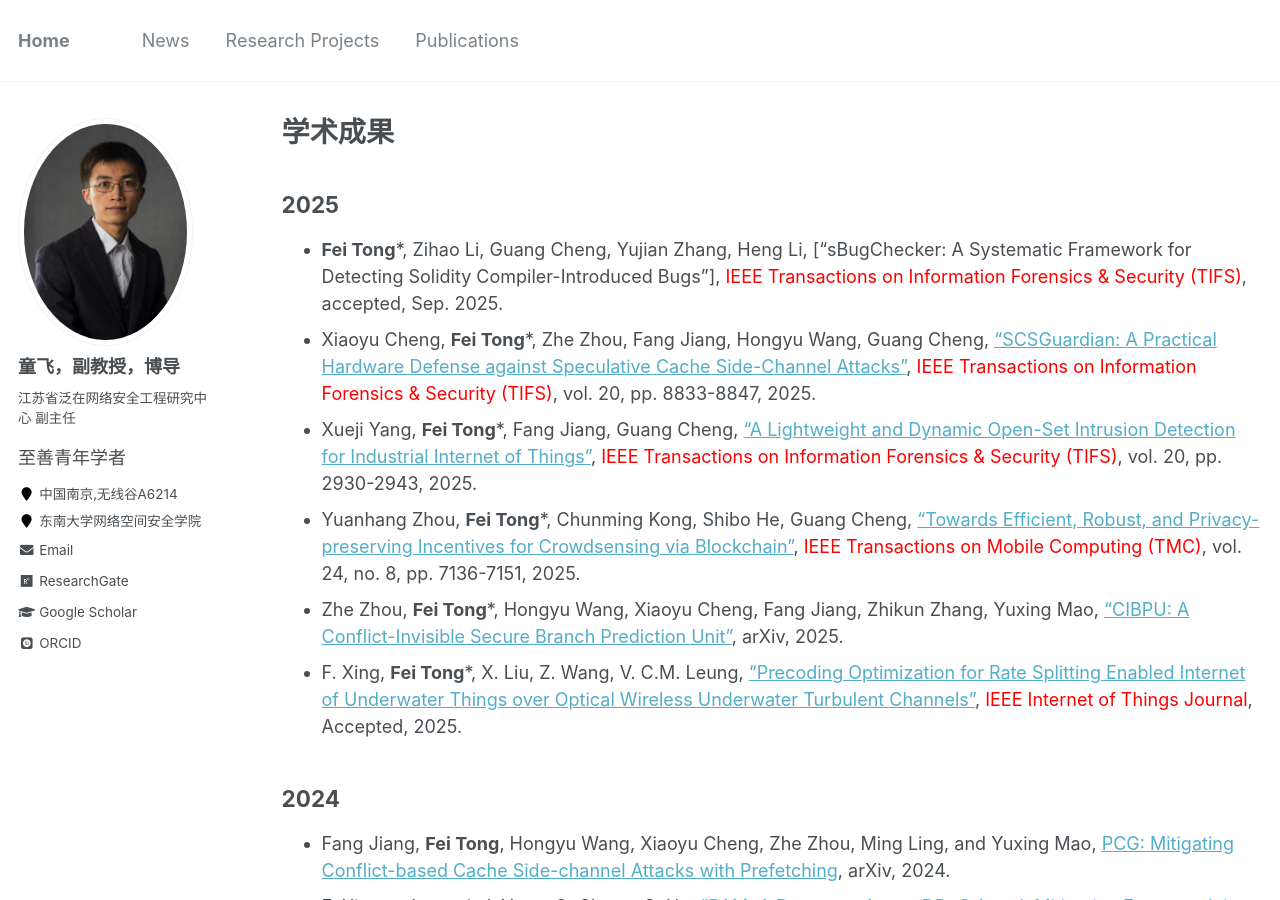
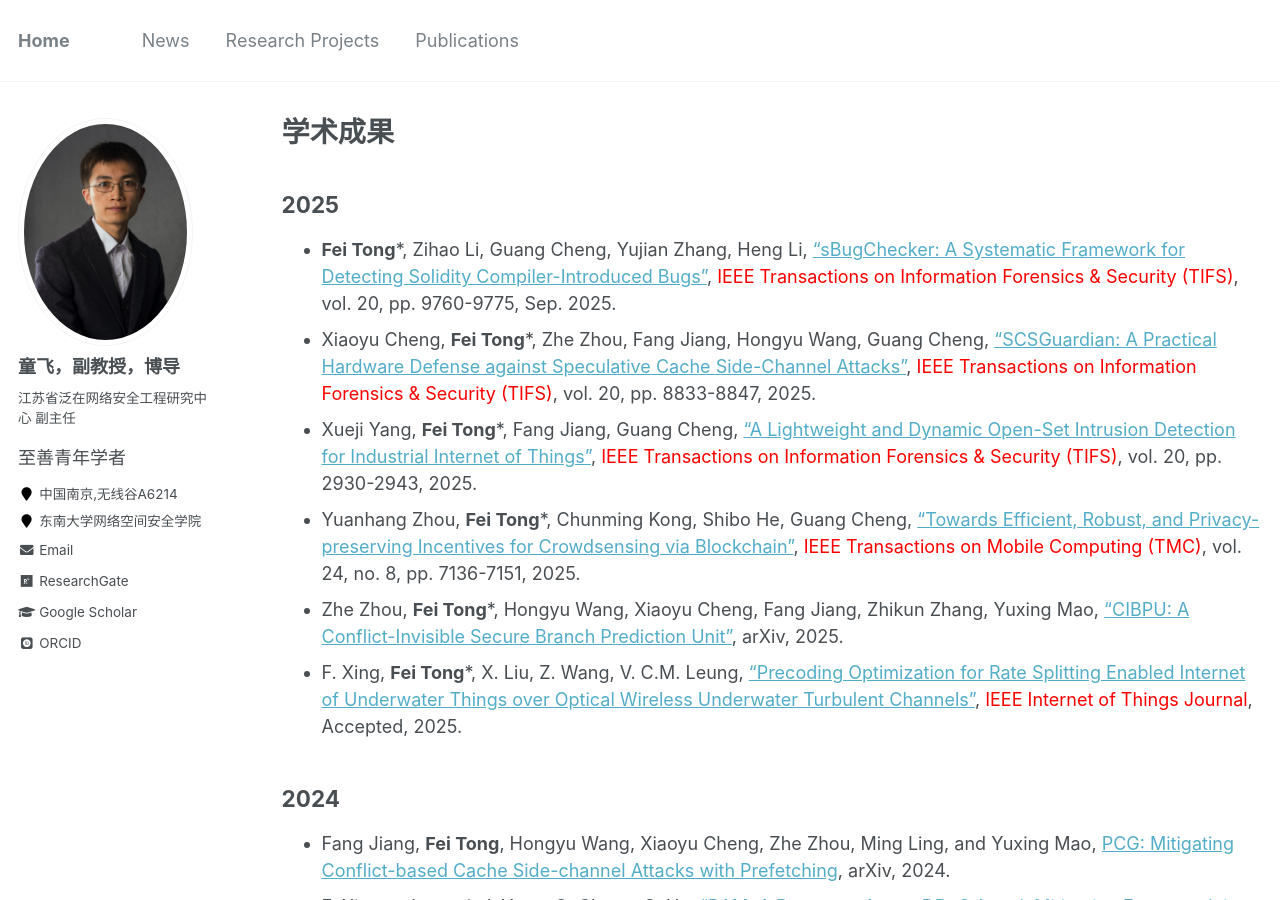
Before and after one commit to fei-tong/fei-tong.github.io, a Jekyll site: the page built from _pages/publications.md, in a window 1280 px wide and 900 px high. Built offline with Jekyll 4.4.1, drawn with Linux system fonts in a browser that asks for light colours; some web fonts are replaced.

Commit message:
Update publications.md

```diff
--- a/_pages/publications.md
+++ b/_pages/publications.md
@@ -12,7 +12,7 @@ author_profile: true
 
 ## 2025
 
-- **Fei Tong***, Zihao Li, Guang Cheng, Yujian Zhang, Heng Li, ["sBugChecker: A Systematic Framework for Detecting Solidity Compiler-Introduced Bugs"], <font color="red">IEEE Transactions on Information Forensics & Security (TIFS)</font>, accepted, Sep. 2025.
+- **Fei Tong***, Zihao Li, Guang Cheng, Yujian Zhang, Heng Li, ["sBugChecker: A Systematic Framework for Detecting Solidity Compiler-Introduced Bugs"](https://ieeexplore.ieee.org/document/11159069), <font color="red">IEEE Transactions on Information Forensics & Security (TIFS)</font>, vol. 20, pp. 9760-9775, Sep. 2025.
 - Xiaoyu Cheng, **Fei Tong***, Zhe Zhou, Fang Jiang, Hongyu Wang, Guang Cheng, ["SCSGuardian: A Practical Hardware Defense against Speculative Cache Side-Channel Attacks"](https://ieeexplore.ieee.org/document/11123915), <font color="red">IEEE Transactions on Information Forensics & Security (TIFS)</font>, vol. 20, pp. 8833-8847, 2025.
 - Xueji Yang, **Fei Tong***, Fang Jiang, Guang Cheng, ["A Lightweight and Dynamic Open-Set Intrusion Detection for Industrial Internet of Things"](https://ieeexplore.ieee.org/document/10908210), <font color="red">IEEE Transactions on Information Forensics & Security (TIFS)</font>, vol. 20, pp. 2930-2943, 2025.
 - Yuanhang Zhou, **Fei Tong***, Chunming Kong, Shibo He, Guang Cheng, ["Towards Efficient, Robust, and Privacy-preserving Incentives for Crowdsensing via Blockchain"](https://ieeexplore.ieee.org/document/10908903), <font color="red">IEEE Transactions on Mobile Computing (TMC)</font>, vol. 24, no. 8, pp. 7136-7151, 2025.
```
